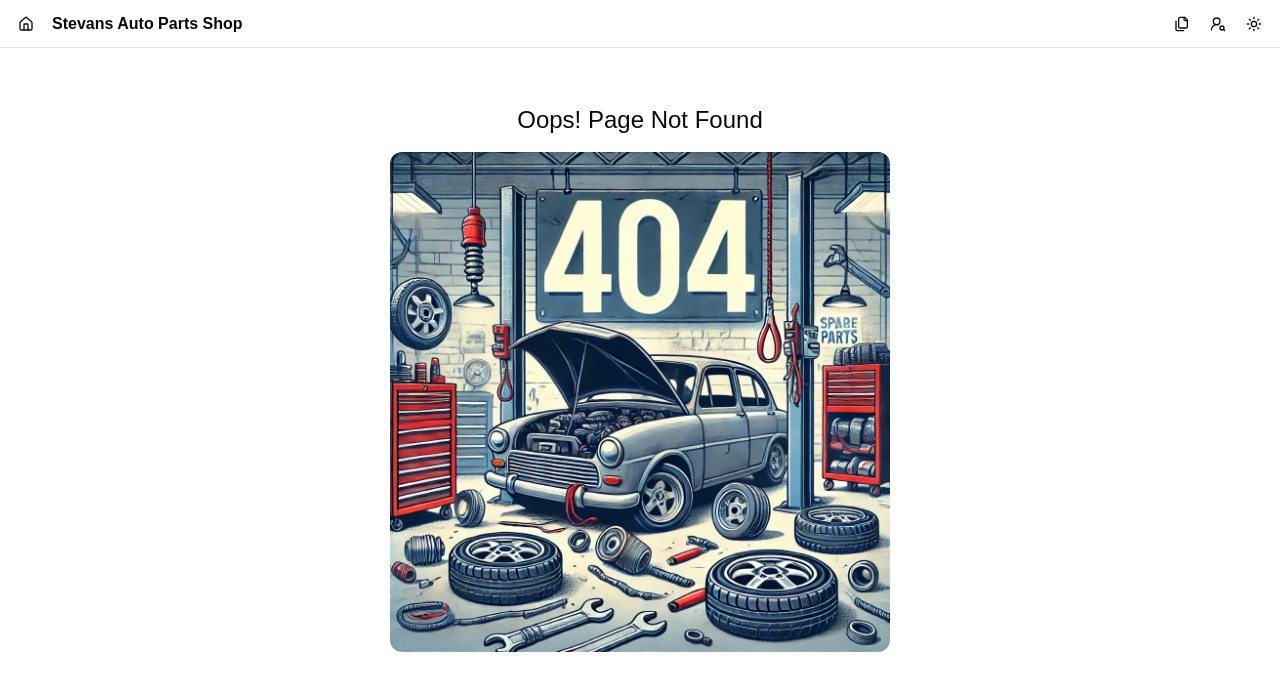
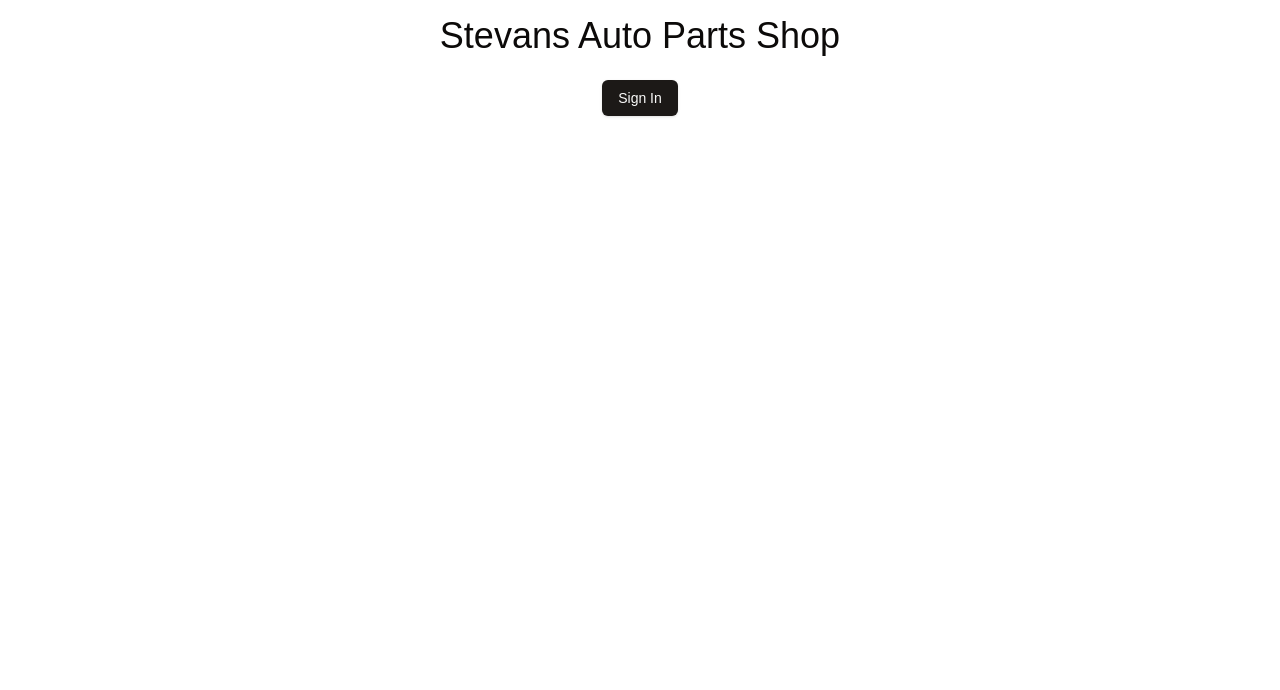
Before and after one commit to Cyrus-0101/tickets-system, a Next.js app: page /login in a window 1280 px wide. Before the commit this address had no page. Shown: the top 690 px of the page. Built offline with nearby package versions, Linux system fonts and the light colour scheme.

Commit message:
feat: Created frontend

```diff
--- /dev/null
+++ b/src/app/login/page.tsx
@@ -0,0 +1,18 @@
+import React from 'react'
+
+import { Button } from '@/components/ui/button';
+import { LoginLink } from '@kinde-oss/kinde-auth-nextjs/components'
+
+const Login = () => {
+  return (
+    <main className='h-dvh flex flex-col items-center gap-6 text-4xl p-4'>
+        <h1>Stevans Auto Parts Shop</h1>
+
+        <Button asChild>
+            <LoginLink>Sign In</LoginLink>
+        </Button>
+    </main>
+  )
+}
+
+export default Login
```
